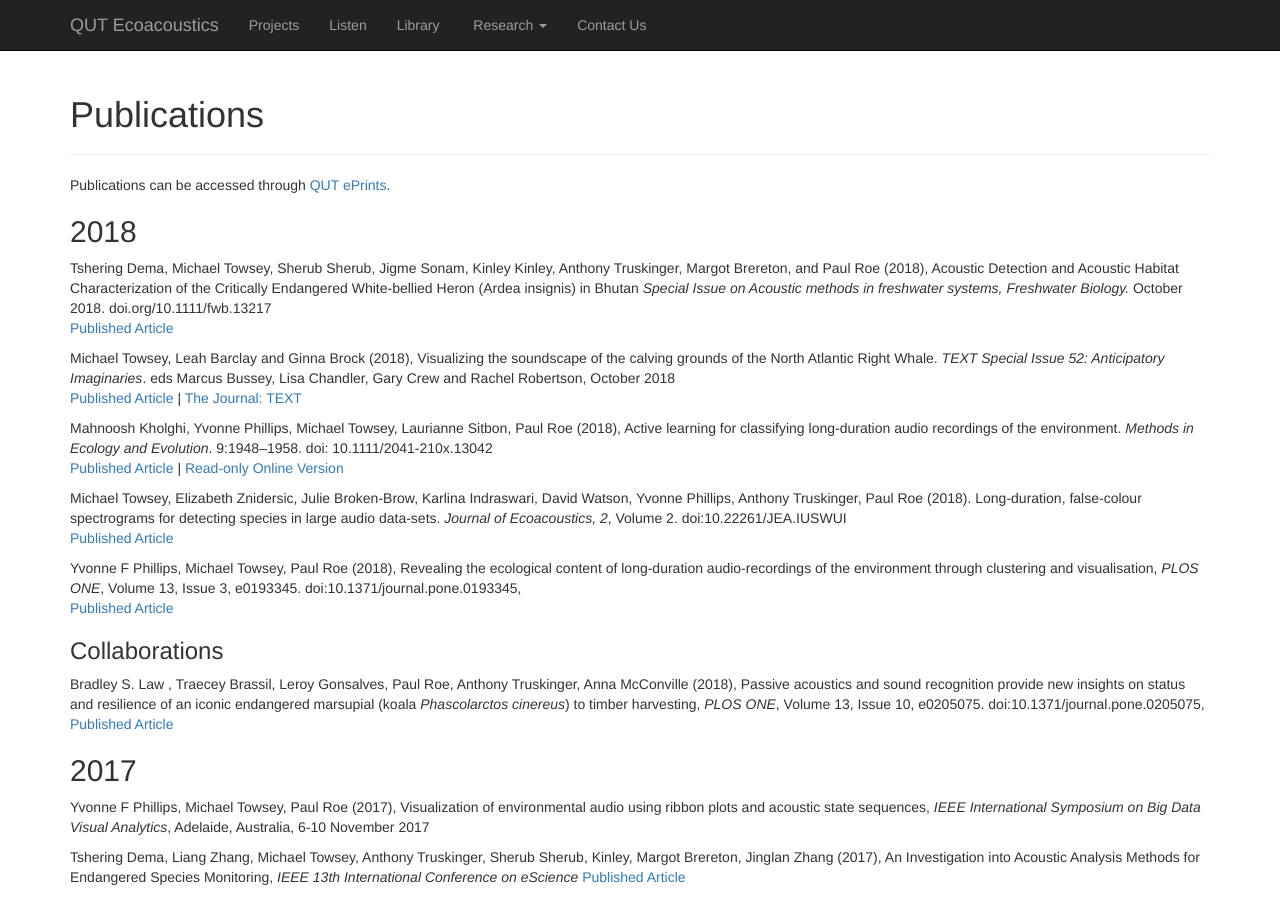
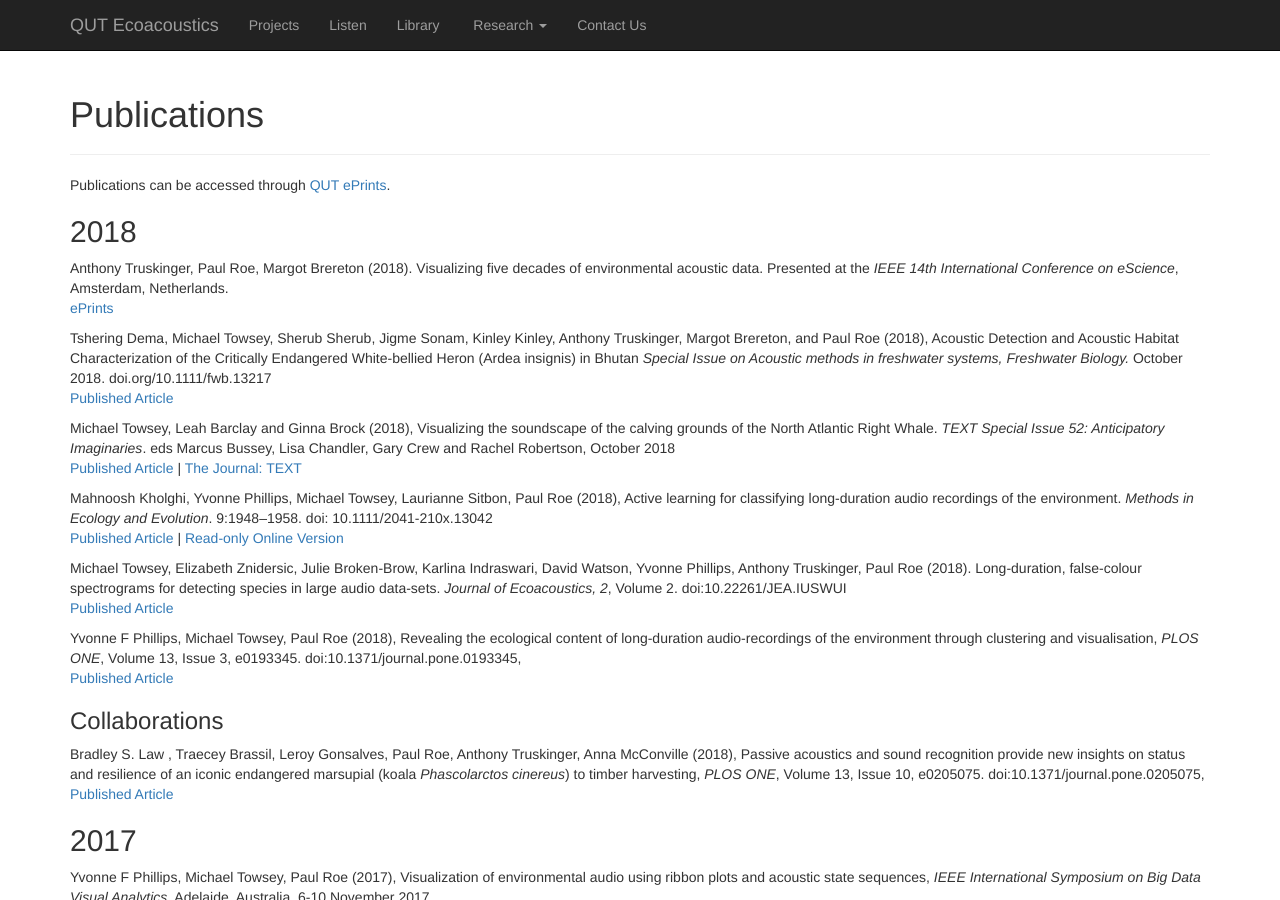
Before and after one commit to QutEcoacoustics/research-blog, a Jekyll site: the page built from publications/publications.html, in a window 1280 px wide and 900 px high. Built offline with Jekyll 4.4.1, drawn with Linux system fonts in a browser that asks for light colours; nearby versions of some CDN libraries.

Commit message:
Added escience2018 paper to publications list

```diff
--- a/publications/publications.html
+++ b/publications/publications.html
@@ -12,6 +12,14 @@ title: Ecosounds | Publications
 
     <!-- Insert entries in reverse chronological order (newest first) -->
     <h2>2018</h2>
+    <p>
+        Anthony Truskinger, Paul Roe, Margot Brereton (2018).
+        Visualizing five decades of environmental acoustic data.
+        Presented at the <i>IEEE 14th International Conference on eScience</i>, Amsterdam, Netherlands.
+        <br/>
+        <!-- <a href="https://doi.org/TODO">Published Article</a> | -->
+        <a href="https://eprints.qut.edu.au/122730/">ePrints</a>
+    </p>
     <p>
         Tshering Dema, Michael Towsey, Sherub Sherub, Jigme Sonam, Kinley Kinley, Anthony Truskinger, Margot Brereton, and Paul Roe (2018),
         Acoustic Detection and Acoustic Habitat Characterization of the Critically Endangered White-bellied Heron (Ardea insignis) in Bhutan
```
